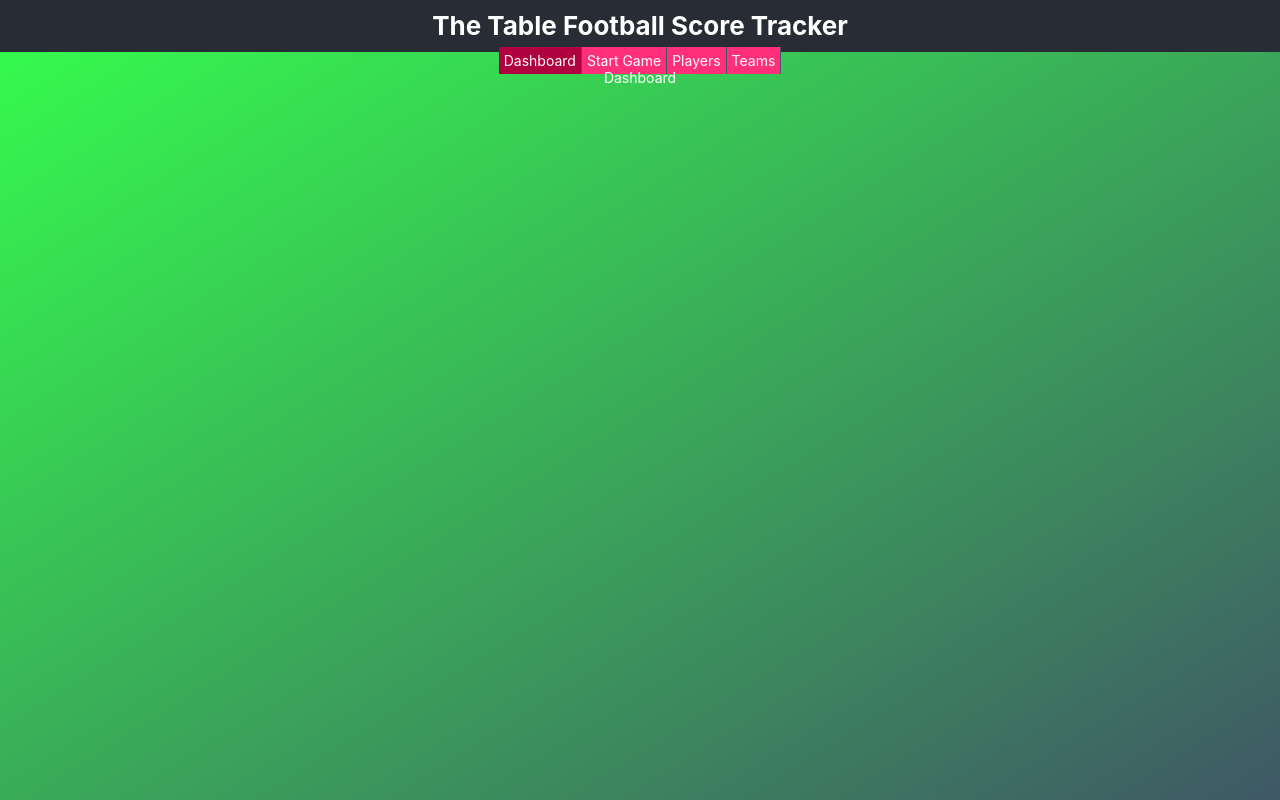
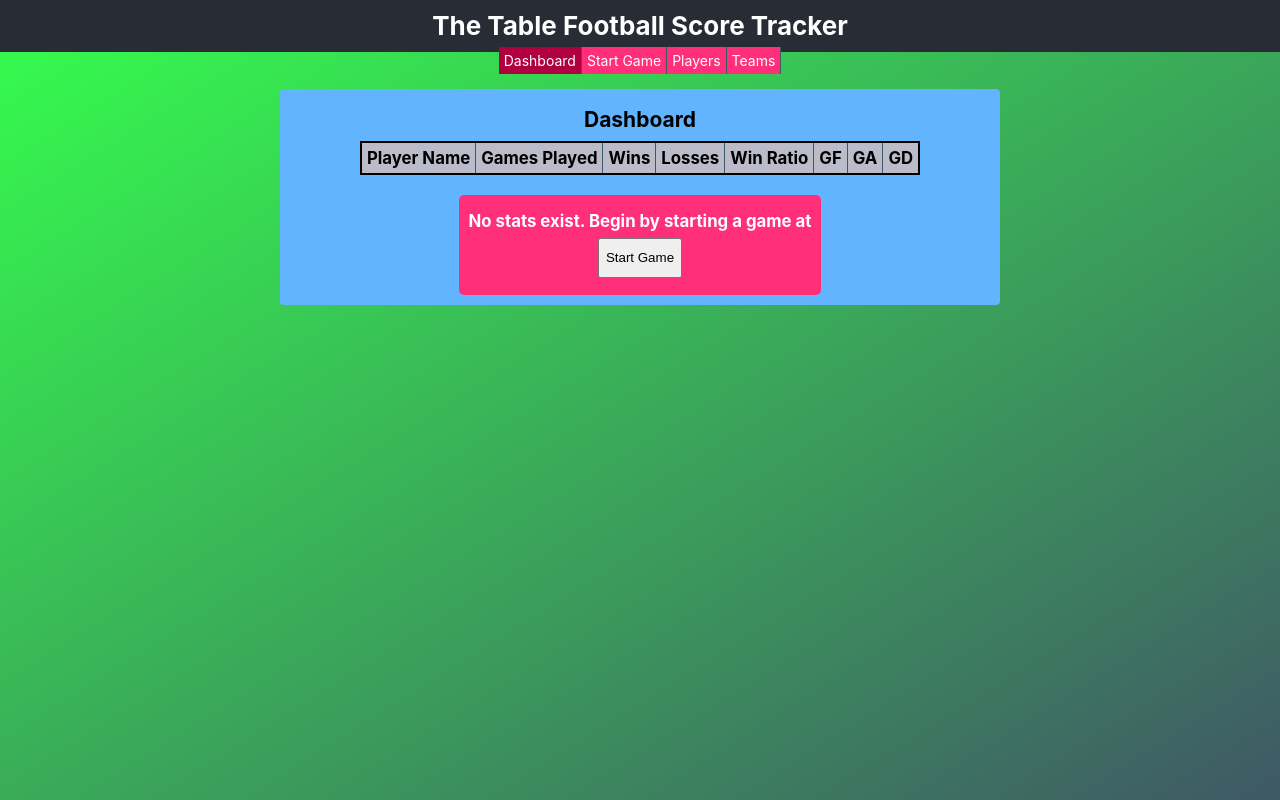
Before and after one commit to creativecomposer/table-football-ui, a React (Create React App) app: page /#/dashboard in a window 1280 px wide. Built offline with nearby package versions, Linux system fonts and the light colour scheme.

Commit message:
Dashboard player table sorted by Win Ratio

```diff
--- a/src/components/dashboard.component.tsx
+++ b/src/components/dashboard.component.tsx
@@ -1,5 +1,68 @@
 import React from 'react';
+import { Link } from 'react-router-dom';
+import './dashboard.component.scss';
+import { GenericKeyValuePair } from 'definitions';
+import { usePlayers } from 'state-management/use-players.hook';
+import { PlayerModel } from 'models/player.model';
+
+const sortWinRatioDsc = (a: PlayerModel, b: PlayerModel) => {
+  const aRatio = a.gamesPlayed / a.wins;
+  const bRatio = b.gamesPlayed / b.wins;
+  if (aRatio > bRatio) {
+    return -1;
+  }
+  if (bRatio > aRatio) {
+    return 1;
+  }
+  return 0;
+};
 
 export function Dashboard() {
-  return <h2>Dashboard</h2>;
+  const objPlayers: GenericKeyValuePair = usePlayers();
+
+  const getPlayerRows = () => {
+    return Object.values(objPlayers)
+      .sort(sortWinRatioDsc)
+      .map((player: PlayerModel) => (
+        <tr className="table__row" key={player.name}>
+          <td className="table__cell">{player.name}</td>
+          <td className="table__cell">{player.gamesPlayed}</td>
+          <td className="table__cell">{player.wins}</td>
+          <td className="table__cell">{player.losses}</td>
+          <td className="table__cell">{player.wins === 0 ? 0 : player.gamesPlayed / player.wins}</td>
+          <td className="table__cell">{player.goalsFor}</td>
+          <td className="table__cell">{player.goalsAgainst}</td>
+          <td className="table__cell">{player.goalsFor - player.goalsAgainst}</td>
+        </tr>
+      ));
+  };
+
+  return (
+    <div className="page-wrapper">
+      <h2 className="page-title">Dashboard</h2>
+      <table className="table">
+        <thead>
+          <tr className="table__row">
+            <th className="table__th">Player Name</th>
+            <th className="table__th">Games Played</th>
+            <th className="table__th">Wins</th>
+            <th className="table__th">Losses</th>
+            <th className="table__th">Win Ratio</th>
+            <th className="table__th">GF</th>
+            <th className="table__th">GA</th>
+            <th className="table__th">GD</th>
+          </tr>
+        </thead>
+        <tbody>{getPlayerRows()}</tbody>
+      </table>
+      {Object.keys(objPlayers).length === 0 && (
+        <div className="nostats">
+          <p className="nostats__msg">No stats exist. Begin by starting a game at</p>
+          <button type="button" className="button">
+            <Link to="/games">Start Game</Link>
+          </button>
+        </div>
+      )}
+    </div>
+  );
 }
```
